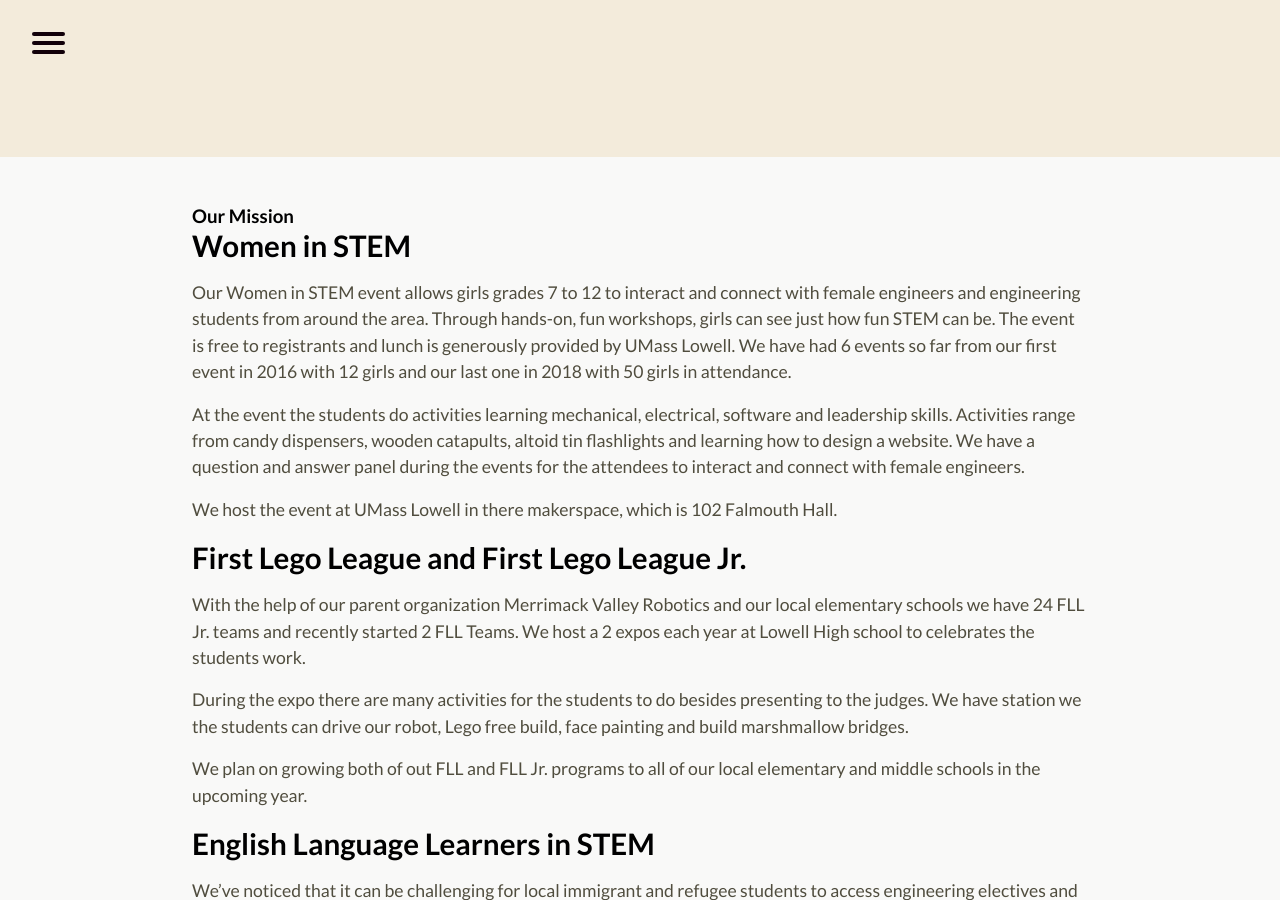
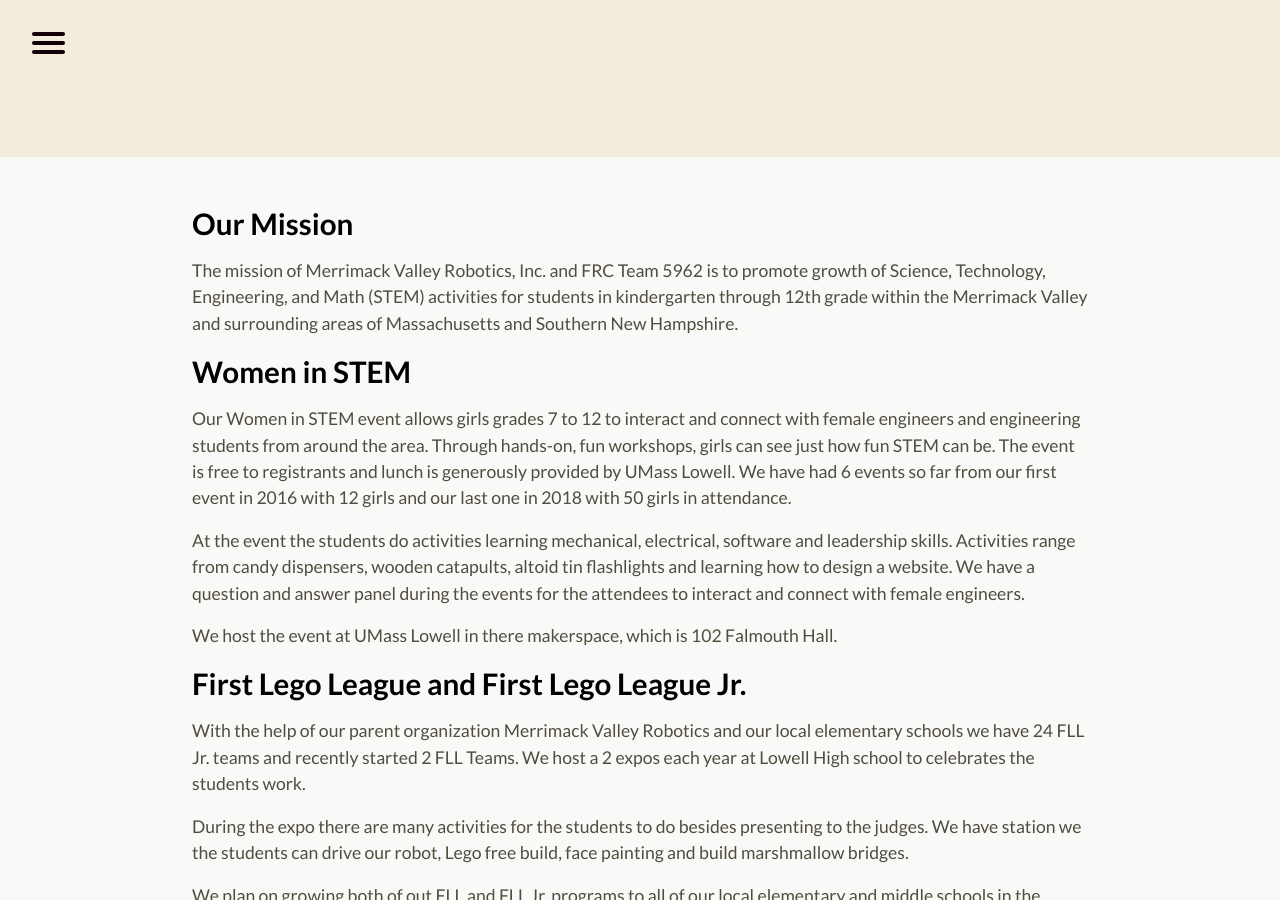
Before and after one commit to perSEVERE-5962/frc5962, a Jekyll site: the page built from outreach.md, in a window 1280 px wide and 900 px high, scrolled down 473 px. Built offline with Jekyll 4.4.1, drawn with Linux system fonts in a browser that asks for light colours.

Commit message:
Updated Outreach

```diff
--- a/outreach.md
+++ b/outreach.md
@@ -2,7 +2,8 @@
 title: Outreach
 ---
 
-### Our Mission
+## Our Mission
+The mission of Merrimack Valley Robotics, Inc. and FRC Team 5962 is to promote growth of Science, Technology, Engineering, and Math (STEM) activities for students in kindergarten through 12th grade within the Merrimack Valley and surrounding areas of Massachusetts and Southern New Hampshire.
 
 ## Women in STEM
 Our Women in STEM event allows girls grades 7 to 12 to interact and connect with female engineers and engineering students from around the area. Through hands-on, fun workshops, girls can see just how fun STEM can be. The event is free to registrants and lunch is generously provided by UMass Lowell. We have had 6 events so far from our first event in 2016 with 12 girls and our last one in 2018 with 50 girls in attendance.
```
